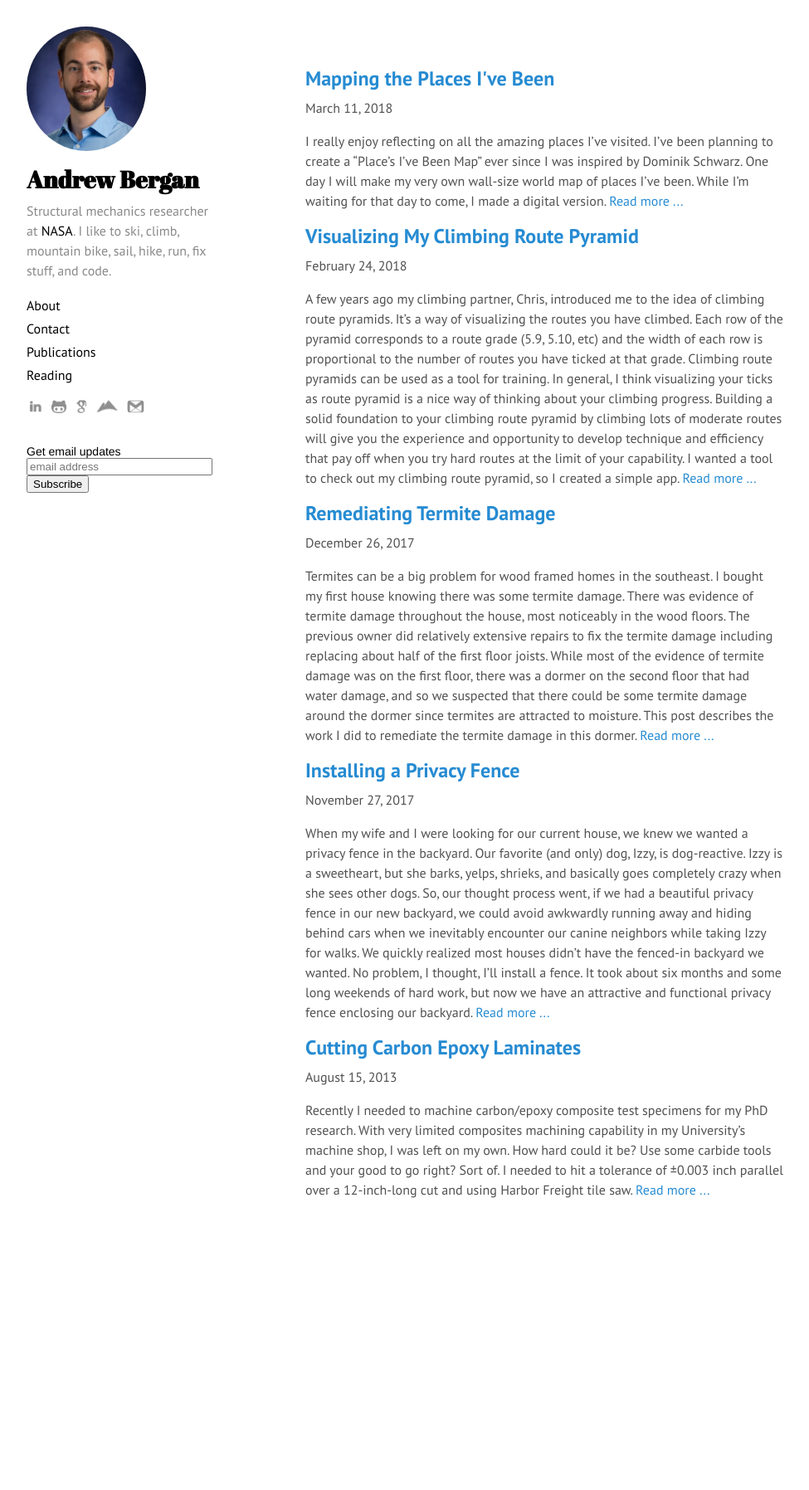
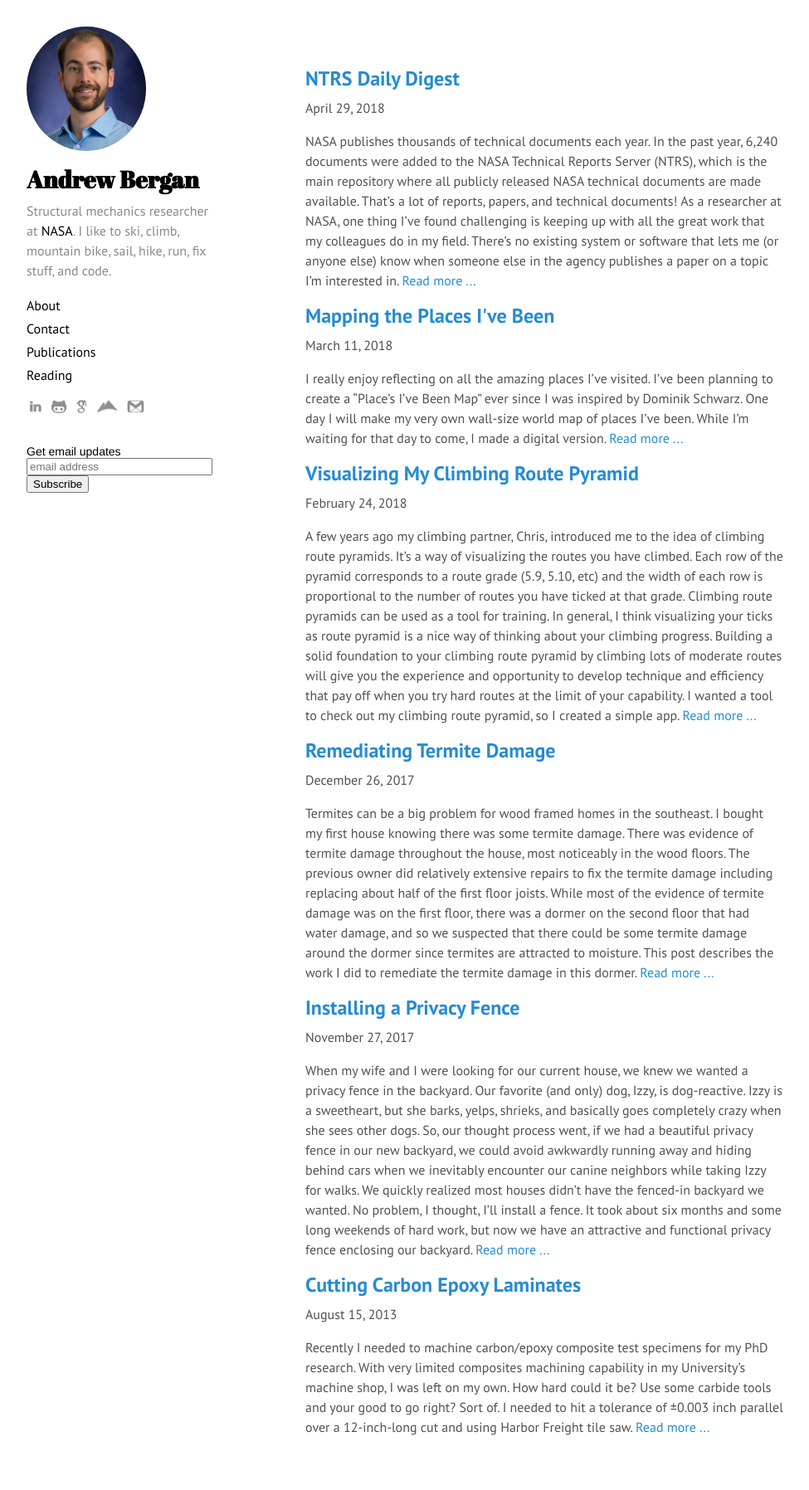
Before and after one commit to acbergan/acbergan.github.io, a Jekyll site: the page built from index.html, in a window 1280 px wide. Shown: the whole page at 83% size, without its empty margins (0-975 px from the left). Built offline with Jekyll 4.4.1, drawn with Linux system fonts in a browser that asks for light colours; nearby versions of some CDN libraries; comment, search, counter and statistics services are not loaded; before the commit the page ends 1510 px from its top, so only the background shows below that; some of the changed lines change nothing that is shown.

Commit message:
NTRS daily digest post

```diff
--- a/_data/books.yml
+++ b/_data/books.yml
@@ -1,9 +1,33 @@
+- title: "Thinking fast and slow"
+  author: Daniel Kahneman
+  finished: April 17, 2018
+  amazon: 'https://www.amazon.com/Thinking-Fast-Slow-Daniel-Kahneman/dp/0374533555'
+  cover: 'https://images-na.ssl-images-amazon.com/images/I/41RtytNpsfL.jpg'
+  notes: "Daniel Kahneman and Amos Tversky changed how we think about how we think. They explored dozens of biases and cognitive shortcuts that define how we see (and remember) the world. The implications touch nearly every aspect of life. If you've read about psychology, bias, decision making, or behavioral economics in the last twenty years, chances are some of the ideas you read about trace back to Kahneman and Tversky. This is the book that ties the history of ideas together. What an amazing read - definitely one of my all time favorites!"
+  pages: 499
+
+- title: "Hillbilly Elegy: A Memoir of a Family and Culture in Crisis"
+  author: J. D. Vance
+  finished: April 8, 2018
+  amazon: 'https://www.amazon.com/Hillbilly-Elegy-Memoir-Family-Culture/dp/0062300547'
+  cover: 'https://images-na.ssl-images-amazon.com/images/I/51gufUMfXZL.jpg'
+  notes: "A wonderful example of a memoir! JD Vance gracefully interleaves a personal story with cultural commentary. This book pulls you in and is hard to put down - I finished it in one sitting!"
+  pages: 272
+
+- title: "Ten Restuarants"
+  author: Paul Freedman
+  finished: April 6, 2018
+  amazon: 'https://www.amazon.com/Ten-Restaurants-That-Changed-America/dp/0871406802'
+  cover: 'https://images-na.ssl-images-amazon.com/images/I/51R17RkflyL.jpg'
+  notes: "A fun tour of famous restaurants that left a mark on American history and culture. I found the historical perspective fascinating, though a bit dry and encyclopedic at times. As a millennial, most of the restaurants were new to me. As a food lover, the influence of the restaurateurs, chefs, and menus was fun to learn about. Now, when I go into a restaurant, I can see how the choices of design in atmosphere, service, and menu were influenced by the great eating establishments of the twentieth century. If you are a foodie and you enjoy history, you will love this book."
+  pages: 560
+
 - title: "Evicted"
   author: Matthew Desmond
   finished: February 19, 2018
   amazon: 'https://www.amazon.com/Evicted-Poverty-Profit-American-City/dp/0553447459'
   cover: 'https://images-na.ssl-images-amazon.com/images/I/41c15bZNMhL.jpg'
-  notes: "This 2017 Pulitzer Prsize winner is simply fantastic. Reading this book transports you to the intersection of wealth and poverty in America. The book is an insightful and compelling narrative about the day-to-day realities of poor Americans. This book should be required reading for high school students. As a researcher myself, I'm blown away and inspired by the lengths Desmond went to in order to craft this story - don't skip the prologue, where Desmond describes his investigation and his recommendations."
+  notes: "This 2017 Pulitzer Prize winner is simply fantastic. Reading this book transports you to the intersection of wealth and poverty in America. The book is an insightful and compelling narrative about the day-to-day realities of poor Americans. This book should be required reading for high school students. As a researcher myself, I'm blown away and inspired by the lengths Desmond went to in order to craft this story - don't skip the prologue, where Desmond describes his investigation and his recommendations."
   pages: 448
 
 - title: "The Singal and the Noise: Why So Many Predictions Fail--but Some Don't"
--- /dev/null
+++ b/_posts/2018-04-29-ntrs-daily-digest.md
@@ -0,0 +1,42 @@
+---
+layout: post
+date: 2018-04-29
+title: "NTRS Daily Digest"
+---
+
+<!--excerpt.start-->
+NASA publishes thousands of technical documents each year. In the past year, 6,240 documents were added to the [NASA Technical Reports Server (NTRS)](https://ntrs.nasa.gov/), which is the main repository where all publicly released NASA technical documents are made available. That's a lot of reports, papers, and technical documents! As a researcher at NASA, one thing I've found challenging is keeping up with all the great work that my colleagues do in my field. There's no existing system or software that lets me (or anyone else) know when someone else in the agency publishes a paper on a topic I'm interested in.<!--excerpt.end--> In fact, if a colleague who sits two offices down from me publishes a paper, I probably won't know that she published a new paper much less the title of the document until she actively reaches out to me to tell me about the new document or I stumble upon it in a [Google Scholar](https://scholar.google.com/) search. Lack of notification of new publications is a problem for me since I find a sense of belonging and connection through keeping up with my organization's progress. I refused to live like this, so I looked for a software solution.
+
+## The Quick Fix
+I'm a big fan of Google Scholar. A few years ago I learned that Google Scholar could help me keep up to date with new publications in my field in a few ways. First, by learning the keywords and names I search for, Google will recommend new papers that I might interesting. Second, I can choose to follow anyone else who has a Google Scholar profile. This latter feature was my quick fix. Many of my NASA colleagues have Google Scholar profiles, so I followed several of them and so I get an email when Google finds they have authored a new paper.
+
+Google Scholar alerts get me about 75% of my goal. Email notifications are a perfect way to stay in the loop on new publications from my co-workers. I can scan the few email notifications that I receive each week and decide quickly if I want to read the documents. The best part about Google Scholar is that it's a great way to find out about research by folks outside NASA.
+
+My setup with Google Scholar was simple and relatively effective. But it was incomplete and naggingly unsatisfying - why should I use an outside search service to find out about new NASA documents? Many of my colleagues at NASA do not have Google Scholar profiles, so I could not set up notifications for their publications (I suppose I set up Google Alerts for the names of colleagues without Google Scholar profiles, but that feels too creepy). If only NTRS had a similar notification system to Google Scholar.
+
+## NTRS RSS
+I dug into all the different options on the NRTS homepage. Right away I saw an RSS feed. Perfect! I don't have an RSS reader that I use regularly, but I do pipe a few RSS feeds to my inbox via [IFTTT](https://ifttt.com/applets/147561p-rss-feed-to-email). I checked out the RSS feed to see what is included. For each new publication, the feed includes the title, a snippet of the abstract, and a link to the full NTRS listing. No author information. The lack of author information is a big draw-back since one of my main interests is following publications by certain people. I decided that I could live without the authors - an RSS based solution was too easy to pass up even if it was not perfect. However, a bit more investigation revealed that the feed was last updated in June 2017, almost a year ago! Most RSS feeds are updated daily or even more frequently. Updating an RSS very infrequently defeats the purpose. I don't know for sure, but I guess the feed is down. So, I gave up on the RSS feed and looked for other alternatives.
+
+## NTRS Daily Digest
+I scoured the possibilities to generate notifications from NTRS until I came across an advanced search option that allows for searching for documents by acquisition date. Searching for documents acquired since yesterday gives a listing of all the new documents added in the past day! With this information I could create an automated daily digest email that summarized all of the new publications added to NTRS in the past 24 hours. Thus the NTRS Daily Digest idea was born.
+
+### The Process
+I've got an example of the NTRS Daily Digest email below. But first, let's take a look under the hood. I built the NTRS Daily Digest in a couple days using Node.js. The process to generate the NTRS Daily Digest email is straightforward. The app loads the publications added to NTRS in the past 24 hours using the advanced search option mentioned above. The app requests the data as XML and parses it with [cheerio](https://github.com/cheeriojs/cheerio). Then, by looping through each record, the app collects the title, abstract, and authors for each new article.
+
+After collecting the new records, the app creates a slick looking HTML email and fires it off to me. It turns out creating HTML emails that look good on all email clients (Gmail, mobile, outlook, ...) is super hard. I used a package called [mjml](https://mjml.io/) that does the heavy lifting. For templating, the app makes use of [handlebars](http://handlebarsjs.com/). I played around with the templating capabilities of mjml, but they were too limited. So the email is generated as follows. First, the app reads in a template (mjml) file. Running the file through handlebars introduces the articles and other context-specific information. Then, the file is converted from mjml to HTML. Finally, the app sends the email using [nodemailer](https://nodemailer.com/about/). The app is running on Heroku and gets kicked off once a day using the [Heroku Scheduler](https://devcenter.heroku.com/articles/scheduled-jobs-custom-clock-processes) add-on.
+
+### An Example
+Here is an example of the final product. I've linked the article titles to the listing and the author names to an author name search on NTRS.
+{% include image.html name="example-email2.png" alt="Example NTRS Daily Digest email." %}
+<br>
+<br>
+This example is pretty typical of what I see each day, with the one exception that this example has a lot of patents!
+
+In case you are curious I used a command line tool called [wkhtmltoimage](https://wkhtmltopdf.org/) to convert the HTML email to an image file for the example shown above.
+
+## Next Steps
+The NTRS Daily Digest email has been illuminating in that every day I'm amazed by the diversity and depth of the work that NASA is conducting. Some days the email has over 50 new publications. I can skim through the list quickly, but it's like drinking from a firehose. I think grouping the publications by type would help make the email a bit easier to skim.
+
+My first priority in building on this app is to create a version that allows me to follow publications by specific authors, just like Google Scholar. I'm planning to make a generic filtering capability so that I can filter by keyword or author name.
+
+I think many of my NASA colleagues would find this app useful, so I'm also thinking about adding the ability for new users to sign up. For now, it's all mine!
--- a/publications.md
+++ b/publications.md
@@ -5,7 +5,7 @@
 
 ### In Preparation
 <ol>
-	<li>Herráez, M., Bergan, A. C., Lopes, C. S., and González, C. “Fiber Kinking: From micro to mesomechanics” NASA TM, Hampton, VA, 2017.</li><br>
+	<li>Herráez, M., Bergan, A. C., Lopes, C. S., and González, C. “Fiber Kinking: From micro to mesomechanics” NASA TM, Hampton, VA, 2018.</li><br>
 </ol>
 
 ### Published
```
Also changed, not shown: _posts/2018-03-11-places-ive-been.md (renamed from _posts/2018-02-25-places-ive-been.md), assets/posts/2018-04-29-ntrs-daily-digest/example-email.png (added), assets/posts/2018-04-29-ntrs-daily-digest/example-email2.png (added).
